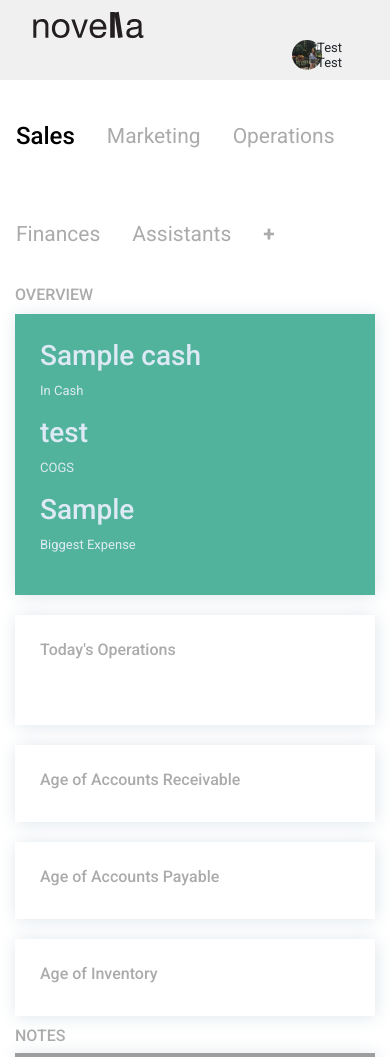
After one commit to munchie-babbit/htn2019, a Flask app: template templates/assistants.html in a window 390 px wide. The commit adds this page. Shown: the top 1057 px of the page. Run offline with Flask 2, Linux system fonts and the light colour scheme; the template is opened without the code that fills it: most values are stand-ins (such as "Sample title", 1, 10 or a date in 2020); some libraries are stand-ins or nearby versions; grey boxes are pictures that could not be loaded.

Commit message:
update for structure change

```diff
--- /dev/null
+++ b/templates/assistants.html
@@ -0,0 +1,122 @@
+<!DOCTYPE html>
+<html>
+
+<head>
+    <meta charset="utf-8">
+    <meta name="viewport" content="width=device-width, initial-scale=1, shrink-to-fit=no">
+    <title>repl.it</title>
+    <link href="../style.css" rel="stylesheet" type="text/css" />
+    <script src="https://code.jquery.com/jquery-1.10.2.js"></script>
+
+    <!-- Bootstrap-->
+    <link rel="stylesheet" href="https://stackpath.bootstrapcdn.com/bootstrap/4.1.3/css/bootstrap.min.css"
+        integrity="sha384-MCw98/SFnGE8fJT3GXwEOngsV7Zt27NXFoaoApmYm81iuXoPkFOJwJ8ERdknLPMO" crossorigin="anonymous">
+</head>
+
+<body>
+
+    <!-- Top Bar -->
+    <nav class="navbar navbar-default static-top">
+        <div class="container">
+            <a href="index.html">
+                <img src="../htn_logo.svg" alt="Novella Logo" height=30px; />
+            </a>
+            <div class="col-9"></div>
+            <div class="col-1" id="dp-align">
+                <img src="../alexdp.jpg" alt="Profile Image" height=30px; id="dp" />
+            </div>
+            <div class="col" id="user-align">
+                <p id="username">Test</p>
+                <p id="companyname">Test</p>
+            </div>
+        </div>
+    </nav>
+    <!-- Nav Bar-->
+    <div id="nav-placeholder"></div>
+    <script>
+        $(function () {
+            $("#nav-placeholder").load("topnav.html");
+        });
+    </script>
+    <br>
+
+    <!-- Content -->
+
+    <div class="container" id="toanimate" style="display:none">
+        <div class="row">
+            <div class="col-sm-8">
+                <h1>OVERVIEW</h1>
+
+                <div class="overview">
+                    <div class="row">
+                        <div class="col-sm-4">
+                            <h3>{{ cash }}</h3>
+                            <p>In Cash</p>
+                        </div>
+                        <div class="col-sm-4">
+                            <h3>test</h3>
+                            <p>COGS</p>
+                        </div>
+                        <div class="col-sm-4">
+                            <h3>{{ biggest_exp }}</h3>
+                            <p>Biggest Expense</p>
+                        </div>
+                    </div>
+                </div>
+
+                <div class="row">
+                    <div class="col">
+                        <div class="boxes">
+                            <h2>Today's Operations</h2>
+                            <canvas id="operations_chart" width="400px" height="250px" style="margin-top: 40px">
+                            </canvas>
+                        </div>
+                    </div>
+                </div>
+
+                <div class="row">
+                    <div class="col">
+                        <div class="boxes">
+                            <h2>Age of Accounts Receivable</h2>
+                        </div>
+                    </div>
+                </div>
+
+                <div class="row">
+                    <div class="col">
+                        <div class="boxes">
+                            <h2>Age of Accounts Payable</h2>
+                        </div>
+                    </div>
+                </div>
+
+                <div class="row">
+                    <div class="col">
+                        <div class="boxes">
+                            <h2>Age of Inventory</h2>
+                        </div>
+                    </div>
+                </div>
+
+            </div>
+
+            <div class="col-sm-4">
+                <h1>NOTES</h1>
+                <div class="side-box">
+                    <img src="https://www.thebalancesmb.com/thmb/LOiSDrf5OQMWDwnZxq9ISksPMUI=/533x400/filters:no_upscale():max_bytes(150000):strip_icc()/GettyImages-907736222-5bd818fa46e0fb0051685a1b.jpg"
+                        class="img-fluid" alt="Responsive image">
+                    <p>test test test</p>
+                </div>
+            </div>
+
+
+    </div>
+
+</div>
+    <script src="../script.js"></script>
+    <script src="../Chart.js"></script>
+  <script src="../operations_chart.js"></script>
+
+</body>
+
+</html>
--- a/templates/index.html
+++ b/templates/index.html
@@ -2,7 +2,7 @@
 <html>
   <head>
     <meta charset="utf-8">
-    <meta name="viewport" content="width=device-width, initial-scale=1", "shrink-to-fit=no">
+    <meta name="viewport" content="width=device-width, initial-scale=1, shrink-to-fit=no">
     <title>repl.it</title>
     <link href="../style.css" rel="stylesheet" type="text/css" />
     <script src="https://code.jquery.com/jquery-1.10.2.js"></script>
--- a/templates/topnav.html
+++ b/templates/topnav.html
@@ -6,8 +6,8 @@
     <a href="index.html" class="active">Sales</a>
     <a href="marketing.html">Marketing</a>
     <a href="operations.html">Operations</a>
-    <a href="finance.html">Finance</a>
-    <a href="assistant.html">Assistant</a>
+    <a href="finances.html">Finances</a>
+    <a href="assistants.html">Assistants</a>
     <a href="add.html"><strong>+</strong></a>
     <a href="javascript:void(0);" class="icon" onclick="myFunction()">
       <i class="fa fa-bars"></i>
```
